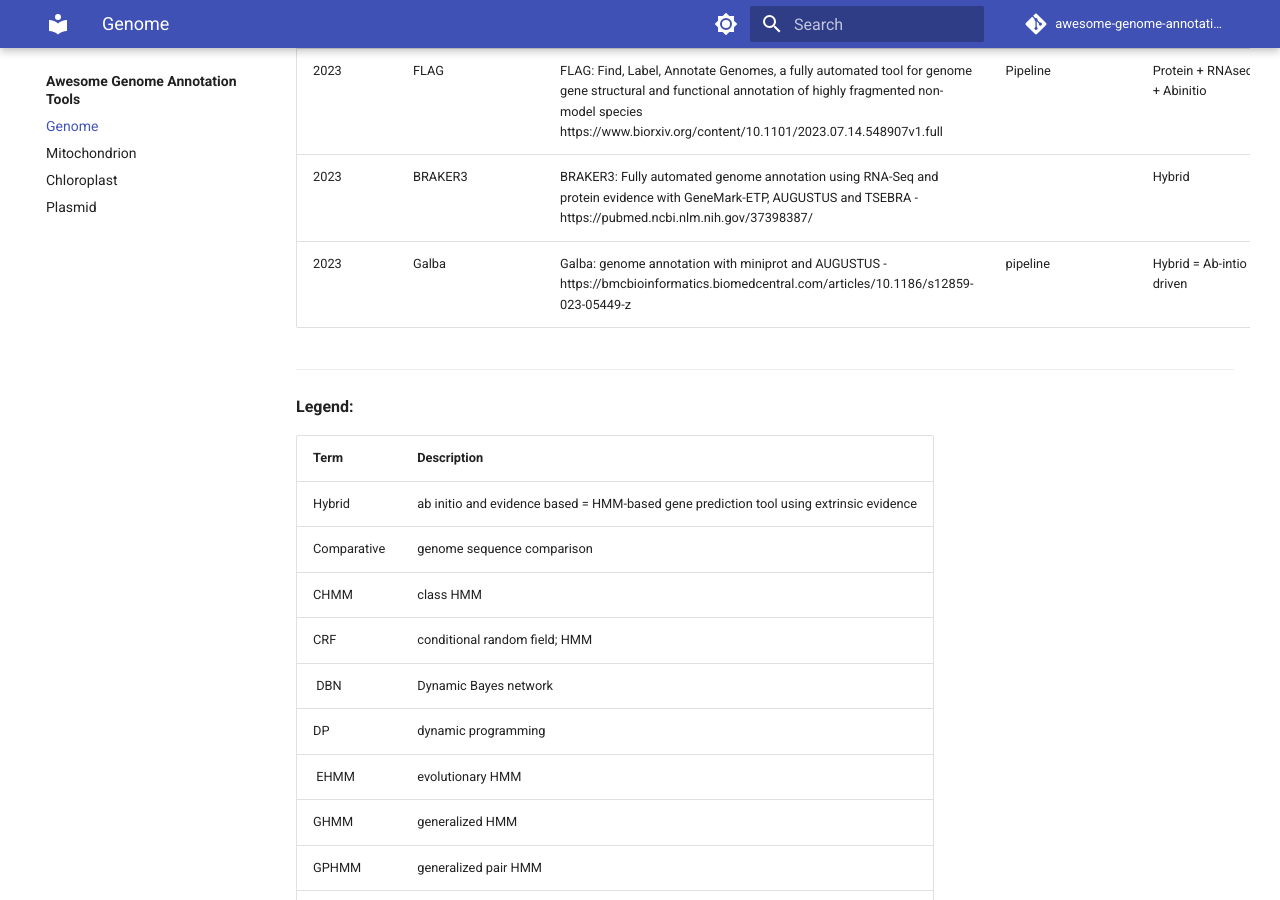
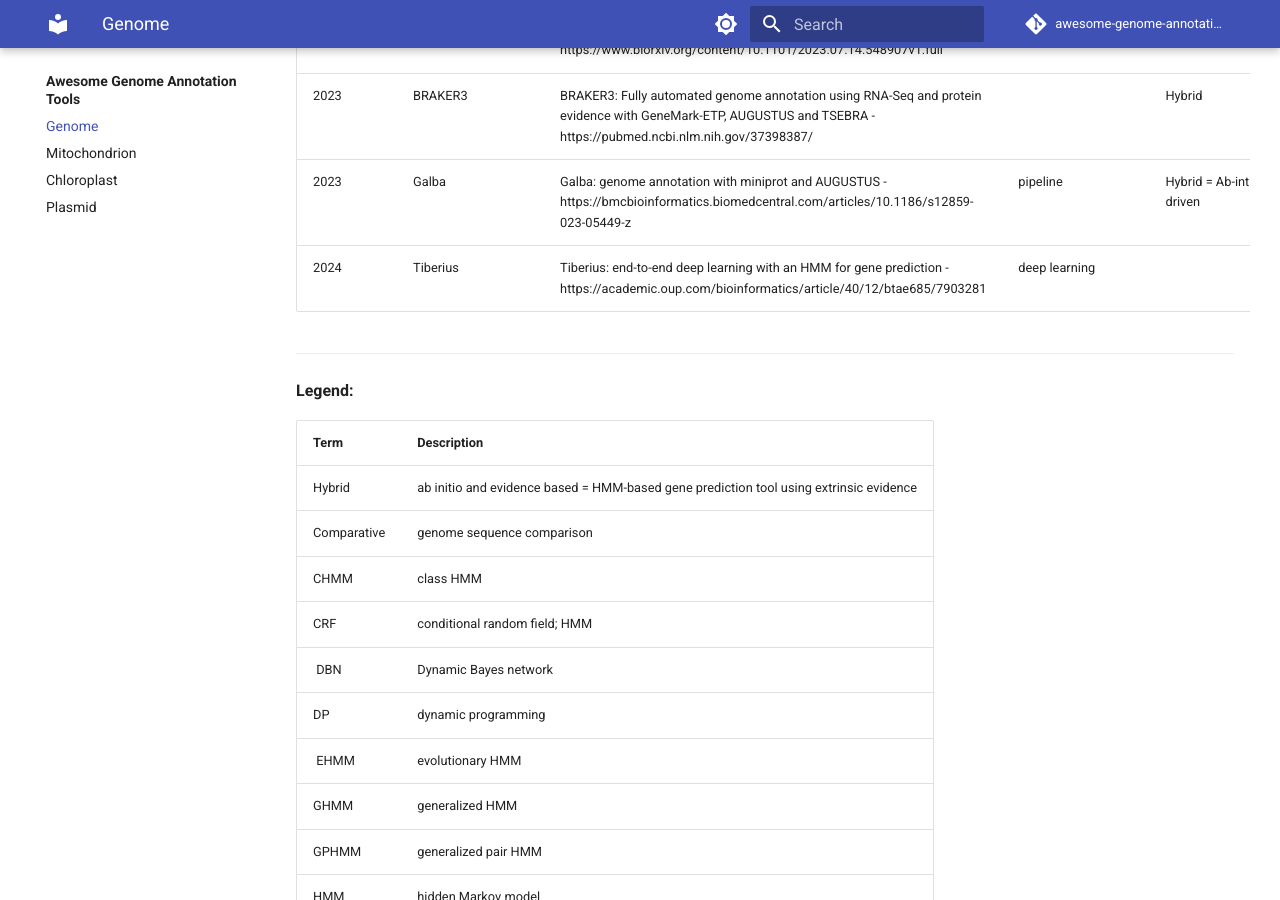
Before and after one commit to Juke34/awesome-genome-annotation, an MkDocs documentation site: the page built from docs/annotation/structural/annotation_tools_genome.md, in a window 1280 px wide and 900 px high, scrolled down 18158 px. Built offline with MkDocs 1.6.1 and Material for MkDocs 9.7.7, drawn with Linux system fonts in a browser that asks for light colours; comment, search, counter and statistics services are not loaded.

Commit message:
Add tiberius

```diff
--- a/docs/annotation/structural/annotation_tools_genome.md
+++ b/docs/annotation/structural/annotation_tools_genome.md
@@ -160,6 +160,7 @@ List of genome annotation tools
 | 2023 | FLAG | FLAG: Find, Label, Annotate Genomes, a fully automated tool for genome gene structural and functional annotation of highly fragmented non-model species https://www.biorxiv.org/content/10.1101/2023.07.14.548907v1.full  | Pipeline | Protein + RNAseq alignement + Abinitio | Eukaryote | Nextflow pipeline very complete |
 | 2023 | BRAKER3 | BRAKER3: Fully automated genome annotation using RNA-Seq and protein evidence with GeneMark-ETP, AUGUSTUS and TSEBRA - https://pubmed.ncbi.nlm.nih.gov/37398387/  | | Hybrid | eukaryote | |
 | 2023 | Galba | Galba: genome annotation with miniprot and AUGUSTUS - https://bmcbioinformatics.biomedcentral.com/articles/10.1186/s12859-023-05449-z | pipeline | Hybrid = Ab-intio evidence driven | eukaryote | use Augustus + miniprot |
+| 2024 | Tiberius | Tiberius: end-to-end deep learning with an HMM for gene prediction - https://academic.oup.com/bioinformatics/article/40/12/btae685/7903281 | deep learning |  | eukaryote | |
 
 _____________________
 
```
